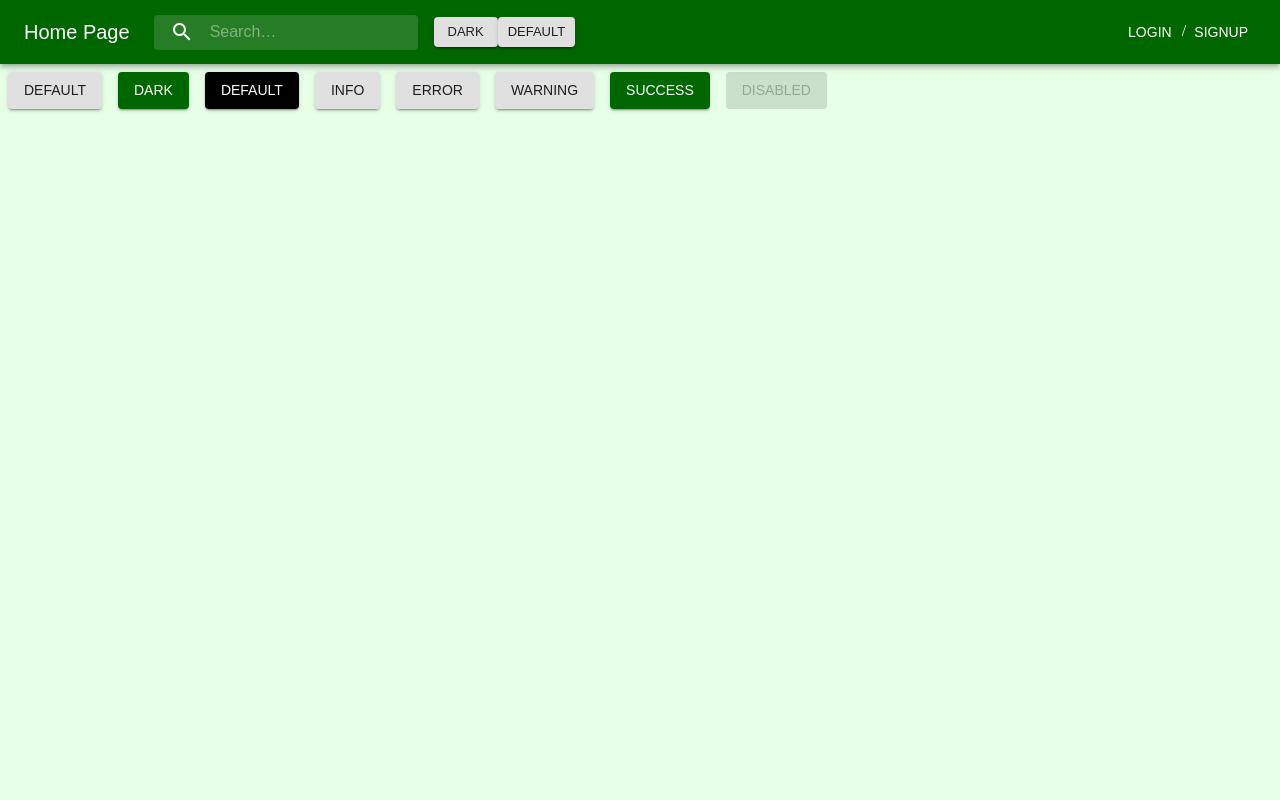
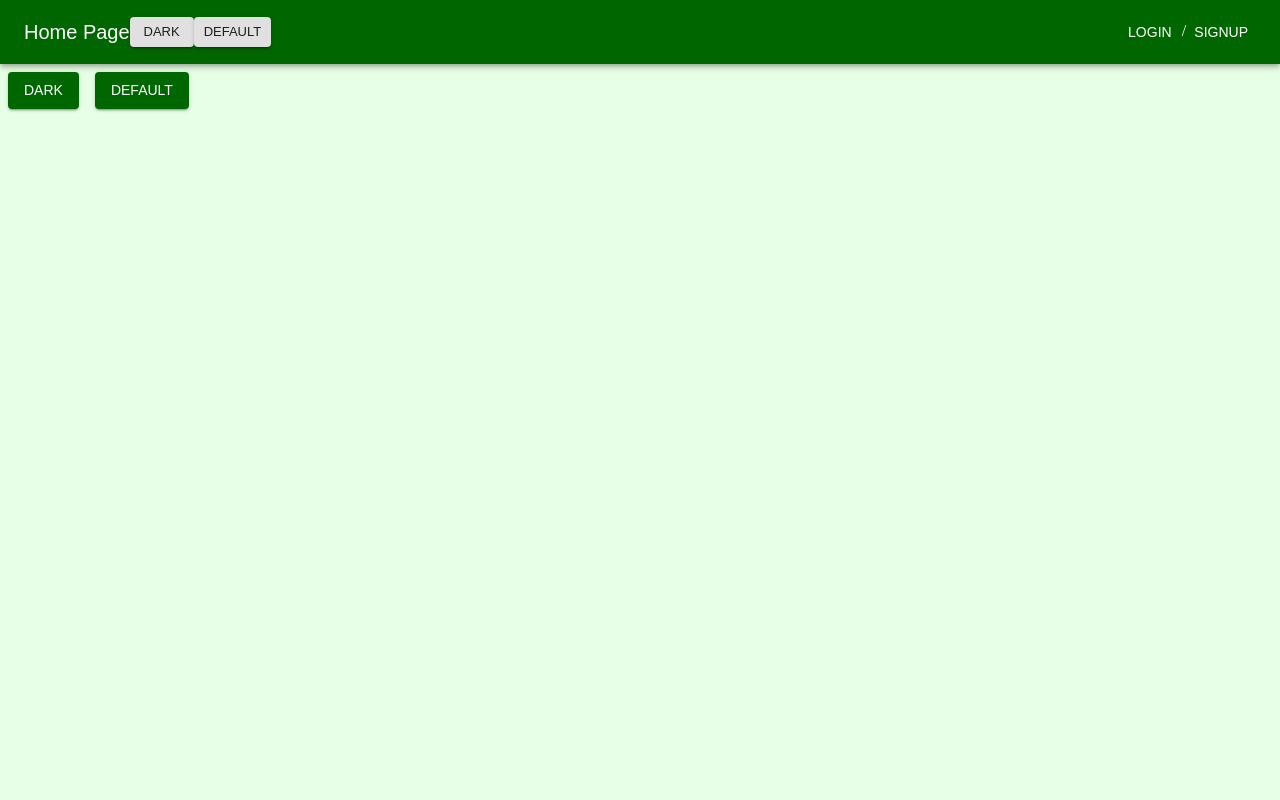
Before and after one commit to Koblinskis/Dionysus-frontend, a React (Create React App) app: page / in a window 1280 px wide. Shown: the top 800 px of the page. Built offline with nearby package versions, Linux system fonts and the light colour scheme.

Commit message:
fixed small errors and removed unnessary items

```diff
--- a/src/components/AddItemPage.js
+++ b/src/components/AddItemPage.js
@@ -40,13 +40,13 @@ export default function AddItemPage() {
   const [form, setForm] = React.useState(undefined)
   const [listItems, setListItems] = React.useState(new Map())
 
-  useEffect(() => {
-    setListItems(listItems.set(id, (<Grid item md={4} sm={12} xs={12} key={uuidv4()}>
-      <TextField key={uuidv4()} color="secondary" id="standard-basic" label={`Item`} />
-      <br/>
-      <TextField key={uuidv4()} color="secondary" id="standard-multiline-flexible" multiline rowsMax="4" label={`Decsription`} />
-    </Grid>)))
-  }, [])
+  // useEffect(() => {
+  //   setListItems(listItems.set(id, (<Grid item md={4} sm={12} xs={12} key={uuidv4()}>
+  //     <TextField key={uuidv4()} color="secondary" id="standard-basic" label={`Item`} />
+  //     <br/>
+  //     <TextField key={uuidv4()} color="secondary" id="standard-multiline-flexible" multiline rowsMax="4" label={`Decsription`} />
+  //   </Grid>)))
+  // }, [])
 
   const handleChange = async event => {
     setDataStructure(event.target.value);
@@ -57,7 +57,7 @@ export default function AddItemPage() {
     console.log(dataStructure)
     switch (dataStructure) {
       case 10:
-        setForm(list)
+        setForm(list())
         break;
       case 20:
         setForm(<h1>Chart</h1>)
@@ -72,6 +72,7 @@ export default function AddItemPage() {
   }
 
   const list = () => {
+    console.log(listItems)
     return (
       <Box className={classes.listItems}>
         <Grid container spacing={6} >
@@ -92,17 +93,20 @@ export default function AddItemPage() {
       <br/>
       <TextField key={uuidv4()} color="secondary" id="standard-multiline-flexible" multiline rowsMax="4" label={`Decsription`} />
     </Grid>)
-    setListItems(new Map(listItems.set(id2, items)))
+    const newMap = new Map(listItems.set(id2, items))
+    setListItems(newMap)
   }
 
   return (
     <Box className={classes.center}>
       <Box bgcolor='success.main' border={1} className={classes.formControl}>
-        <Typography variant='h3' color='secondary'>Choose a Format</Typography>
+        <Typography variant='h3' color='secondary'>List</Typography>
+        {console.log(listItems)}
 
-      <FormControl>
+      {/* <FormControl>
         <InputLabel id="demo-simple-select-label" color="secondary">Type of field</InputLabel>
-        <Select
+
+        {/* <Select
           labelId="demo-simple-select-label"
           id="demo-simple-select"
           value={dataStructure}
@@ -112,9 +116,9 @@ export default function AddItemPage() {
           <MenuItem value={20}>Chart</MenuItem>
           <MenuItem value={30}>Graph</MenuItem>
         </Select>
-      </FormControl>
-      {dataStructure ? form : undefined}
-
+      </FormControl> */}
+      {/* {dataStructure ? form : undefined} */}
+        {list()}
       </Box>
     </Box>
   )
--- a/src/components/Header.js
+++ b/src/components/Header.js
@@ -6,7 +6,6 @@ import MenuIcon from '@material-ui/icons/Menu';
 import SearchIcon from '@material-ui/icons/Search';
 import AccountCircle from '@material-ui/icons/AccountCircle';
 import ExitToAppIcon from '@material-ui/icons/ExitToApp';
-import NotificationsIcon from '@material-ui/icons/Notifications';
 import MoreIcon from '@material-ui/icons/MoreVert';
 import AddIcon from '@material-ui/icons/Add';
 import SettingsIcon from '@material-ui/icons/Settings';
@@ -232,14 +231,6 @@ export default function Header(props) {
         </IconButton>
         <p>Add Item</p>
       </MenuItem>
-      <MenuItem>
-        <IconButton aria-label="show 11 new notifications">
-          <Badge badgeContent={0} color="error">
-            <NotificationsIcon />
-          </Badge>
-        </IconButton>
-        <p>Notifications</p>
-      </MenuItem>
       <MenuItem component={NavLink} to={'profile'}>
         <IconButton
           aria-label="account of current user"
@@ -293,20 +284,6 @@ export default function Header(props) {
           <Typography className={classes.title} variant="h6" noWrap>
             Home Page
           </Typography>
-          <Box className={classes.search}>
-            <Box className={classes.searchIcon}>
-              <SearchIcon />
-            </Box>
-            <InputBase
-              placeholder="Search…"
-              classes={{
-                root: classes.inputRoot,
-                input: classes.inputInput,
-
-              }}
-              inputProps={{ 'aria-label': 'search' }}
-            />
-          </Box>
           <Box>
             <Button variant="contained" size='small' onClick={props.changeTheme}>
               dark
@@ -333,11 +310,6 @@ export default function Header(props) {
                 <IconButton aria-label="show 4 new mails" className={classes.whiteColor} component={NavLink} to={'/additempage'}>
                   <Badge badgeContent={0} color="error">
                     <AddIcon />
-                  </Badge>
-                </IconButton>
-                <IconButton aria-label="show 17 new notifications" className={classes.whiteColor}>
-                  <Badge badgeContent={0} color="error">
-                    <NotificationsIcon />
                   </Badge>
                 </IconButton>
                 <IconButton
--- a/src/components/Home.js
+++ b/src/components/Home.js
@@ -15,27 +15,11 @@ export default function Home(props) {
 
   return (
     <div className={classes.root}>
-      <Button variant="contained">Default</Button>
       <Button variant="contained" color="primary" onClick={props.changeTheme}>
         dark
       </Button>
-      <Button variant="contained" color="secondary" onClick={props.changeTheme}>
+      <Button variant="contained" color="primary" onClick={props.changeTheme}>
         default
-      </Button>
-      <Button variant="contained" info='true'>
-        Info
-      </Button>
-      <Button variant="contained" error='false'>
-        Error
-      </Button>
-      <Button variant="contained" warning='true'>
-        Warning
-      </Button>
-      <Button variant="contained" success='true' color='primary'>
-        Success
-      </Button>
-      <Button variant="contained" disabled>
-        Disabled
       </Button>
     </div>
   );
--- a/src/components/Login.js
+++ b/src/components/Login.js
@@ -92,6 +92,7 @@ export default function Login() {
       return resObj.token
     } catch (e) {
       console.error('Error:', e)
+      alert('Invaild User')
     }
   }
 
@@ -143,7 +144,7 @@ export default function Login() {
       </Box><br/>
       <Button variant="contained" color="primary" disabled={submit} onClick={checkLogin}>Login</Button>
       <Box className={classes.bottomText}>
-        <Typography variant="caption" color='secondary'>Don't have an account <NavLink to="/registration" color='secondary'>Signup</NavLink></Typography>
+        <Typography variant="caption" color='secondary'>Don't have an account? <NavLink to="/registration" color='secondary'>Signup</NavLink></Typography>
       </Box>
     </Box>
   </Box>
```
